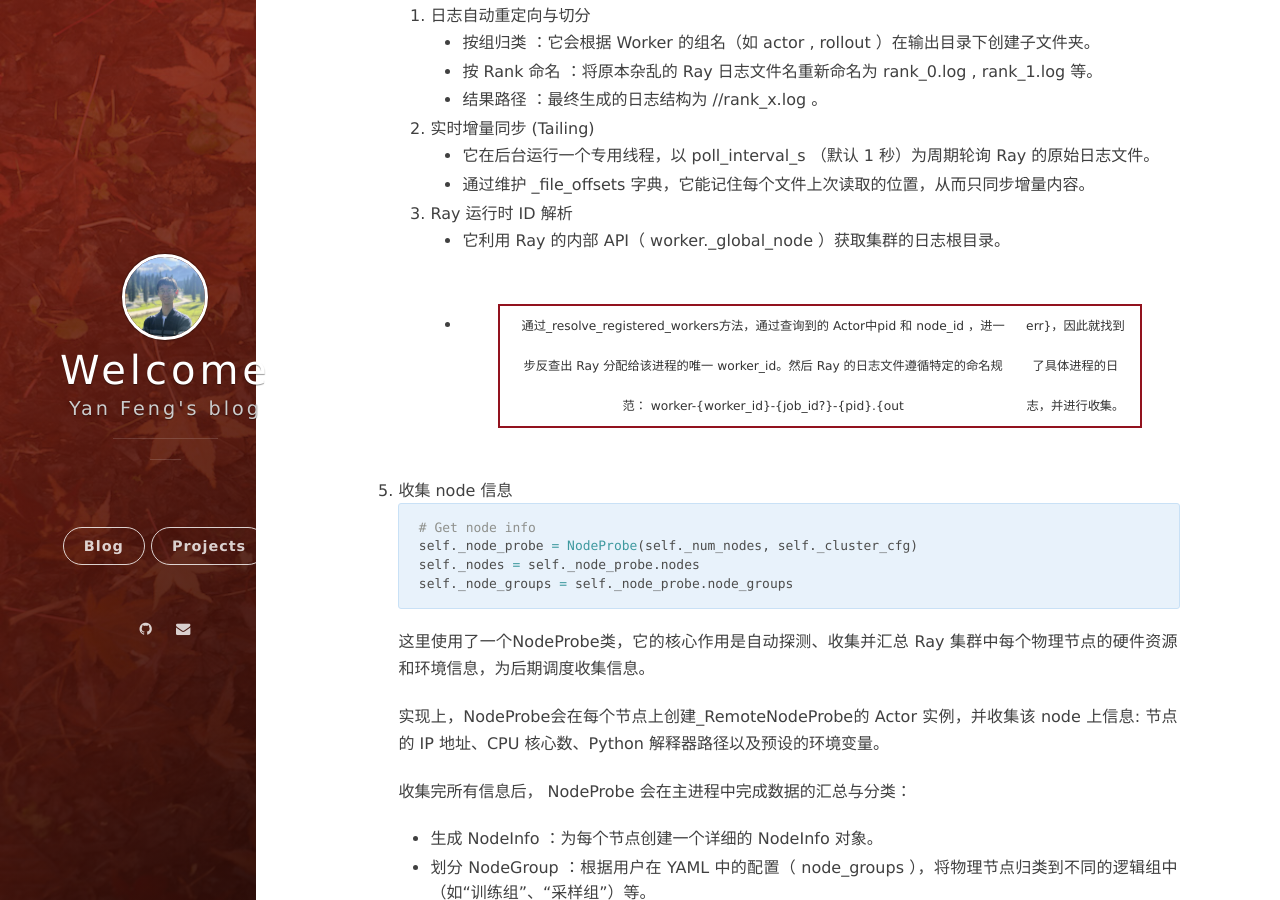
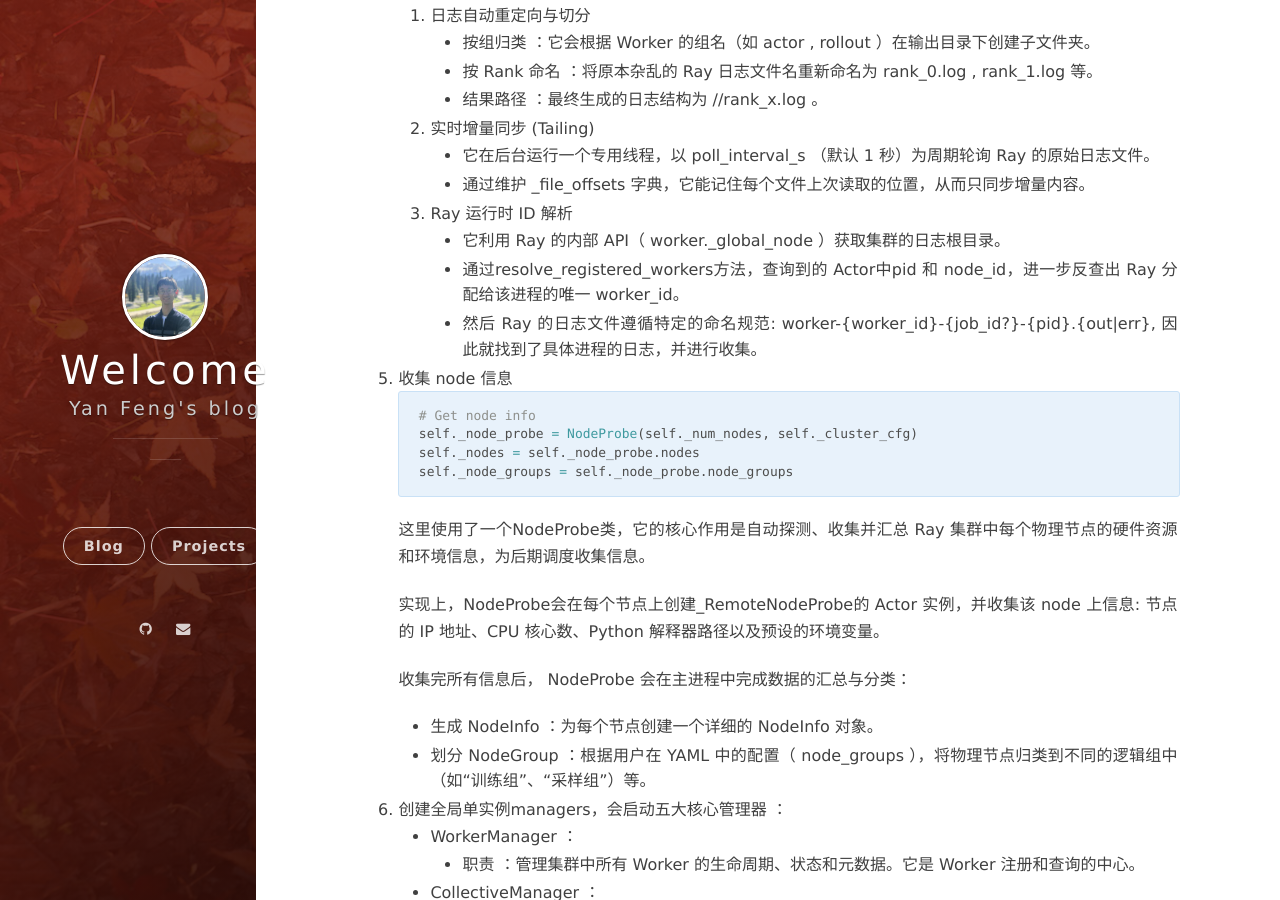
Before and after one commit to fy2462/fy2462.github.io, a Jekyll site: the page built from _posts/2026-03-08-rlinf-framework copy.md, in a window 1280 px wide and 900 px high, scrolled down 5662 px. Built offline with Jekyll 4.4.1, drawn with Linux system fonts in a browser that asks for light colours; nearby versions of some CDN libraries; comment, search, counter and statistics services are not loaded.

Commit message:
fix format issue

````diff
--- a/_posts/2026-03-08-rlinf-framework copy.md
+++ b/_posts/2026-03-08-rlinf-framework copy.md
@@ -124,7 +124,8 @@ component_placement = HybridComponentPlacement(cfg, cluster)
       * 通过维护 _file_offsets 字典，它能记住每个文件上次读取的位置，从而只同步增量内容。
    3. Ray 运行时 ID 解析
       * 它利用 Ray 的内部 API（ worker._global_node ）获取集群的日志根目录。
-      * 通过_resolve_registered_workers方法，通过查询到的 Actor中pid 和 node_id ，进一步反查出 Ray 分配给该进程的唯一 worker_id。然后 Ray 的日志文件遵循特定的命名规范： worker-{worker_id}-{job_id?}-{pid}.{out|err}，因此就找到了具体进程的日志，并进行收集。
+      * 通过resolve_registered_workers方法，查询到的 Actor中pid 和 node_id，进一步反查出 Ray 分配给该进程的唯一 worker_id。
+      * 然后 Ray 的日志文件遵循特定的命名规范: worker-{worker_id}-{job_id?}-{pid}.{out\|err}, 因此就找到了具体进程的日志，并进行收集。
 5. 收集 node 信息
    ```python
    # Get node info
````
